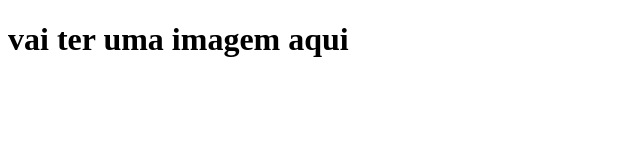
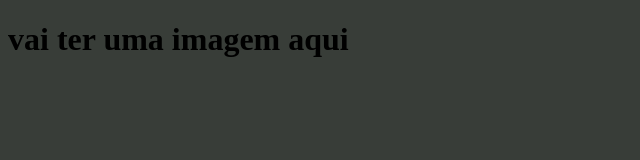
Before and after one commit to sthefanygabriely/site-escola, a plain HTML site: page index.html in a window 1280 px wide. Shown: the whole page, without its empty margins (0-640 px from the left). Drawn offline with Linux system fonts and the light colour scheme.

Commit message:
Add files via upload

```diff
--- a/index.html
+++ b/index.html
@@ -5,9 +5,9 @@
     <meta http-equiv="X-UA-Compatible" content="IE=edge">
     <meta name="viewport" content="width=device-width, initial-scale=1.0">
     <title>Document</title>
+    <link rel="stylesheet" href="style.css">
 </head>
 <body>
     <h1>vai ter uma imagem aqui</h1>
-
 </body>
 </html>
--- a/style.css
+++ b/style.css
@@ -1,3 +1,3 @@
 body {
-    background-color: ;
+    background-color: #383d38;
 }
```
